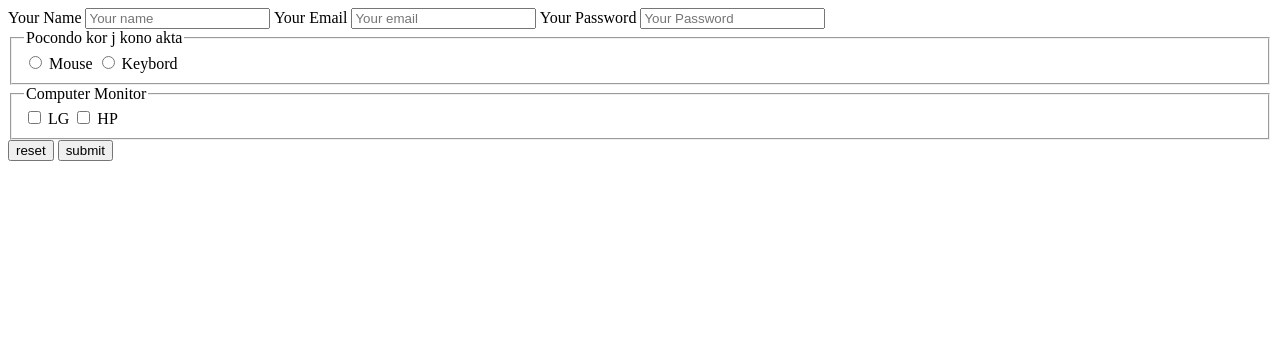
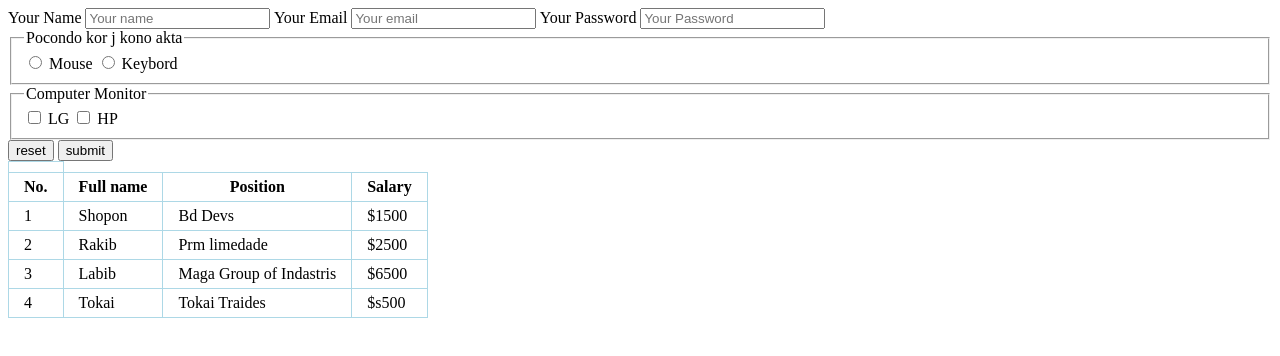
Before and after one commit to abdussalamshopon/my-protfolio, a plain HTML site: page index.html in a window 1280 px wide. Drawn offline with Linux system fonts and the light colour scheme.

Commit message:
Form creation

```diff
--- /dev/null
+++ b/CSS/style.css
@@ -0,0 +1,8 @@
+table{
+    border-collapse: collapse;
+}
+td,th{
+    border: 1px solid lightblue;
+    padding: 5px 15px;
+}
+s
--- a/index.html
+++ b/index.html
@@ -4,6 +4,7 @@
     <meta charset="UTF-8">
     <meta name="viewport" content="width=device-width, initial-scale=1.0">
     <title>my-protfolio</title>
+    <link rel="stylesheet" href="CSS/style.css">
 </head>
 <body>
     <!-- FORM -->
@@ -42,6 +43,42 @@
         <input type="reset" value="reset">
         <input type="submit" value="submit">
     </form>
+    <table>
+        <th>
+            <tr>
+                <th>No.</th>
+                <th>Full name</th>
+                <th>Position</th>
+                <th>Salary</th>
+            </tr>
+        </th>
+        <tbody>
+            <tr>
+                <td>1</td>
+                <td>Shopon</td>
+                <td>Bd Devs</td>
+                <td>$1500</td>
+            </tr>
+            <tr>
+                <td>2</td>
+                <td>Rakib</td>
+                <td>Prm limedade</td>
+                <td>$2500</td>
+            </tr>
+            <tr>
+                <td>3</td>
+                <td>Labib</td>
+                <td>Maga Group of Indastris</td>
+                <td>$6500</td>
+            </tr>
+            <tr>
+                <td>4</td>
+                <td>Tokai</td>
+                <td>Tokai Traides</td>
+                <td>$s500</td>
+            </tr>
+        </tbody>
+    </table>
     <!-- FORM-END -->
 </body>
 </html>
```
Also changed, not shown: 1 other file.
